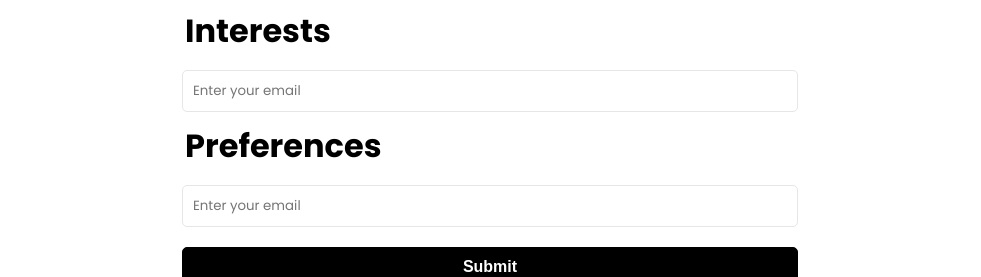
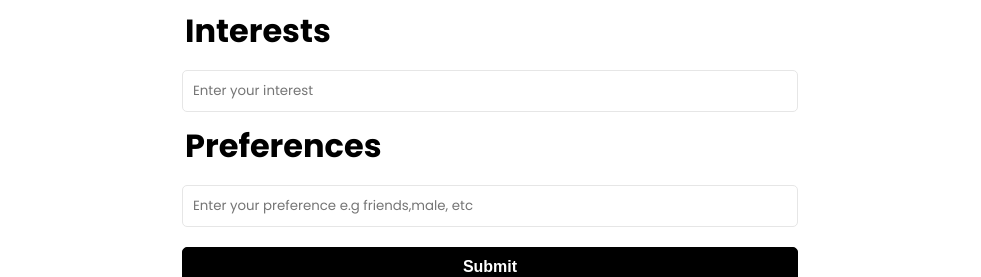
Before and after one commit to Nobert-Ok/Mate_technical_assignment, a React (Create React App) app in the folder frontend/: page / in a window 1280 px wide. Shown: the part 234-511 px from the top of the page, without its empty margins (150-1131 px from the left). Built offline with nearby package versions, Linux system fonts and the light colour scheme; no server answers; sample sign-in values are in the browser's storage.

Commit message:
Update InterestsForm.jsx

```diff
--- a/frontend/src/components/InterestsForm.jsx
+++ b/frontend/src/components/InterestsForm.jsx
@@ -41,7 +41,7 @@ function InterestForm() {
               id='interests'
               name='interests'
               value={interests}
-              placeholder='Enter your email'
+              placeholder='Enter your interest'
               onChange={onChange}
               required
           />
@@ -52,7 +52,7 @@ function InterestForm() {
               id='preferences'
               name='preferences'
               value={preferences}
-              placeholder='Enter your email'
+              placeholder='Enter your preference e.g friends,male, etc'
               onChange={onChange}
               required
           />
```
